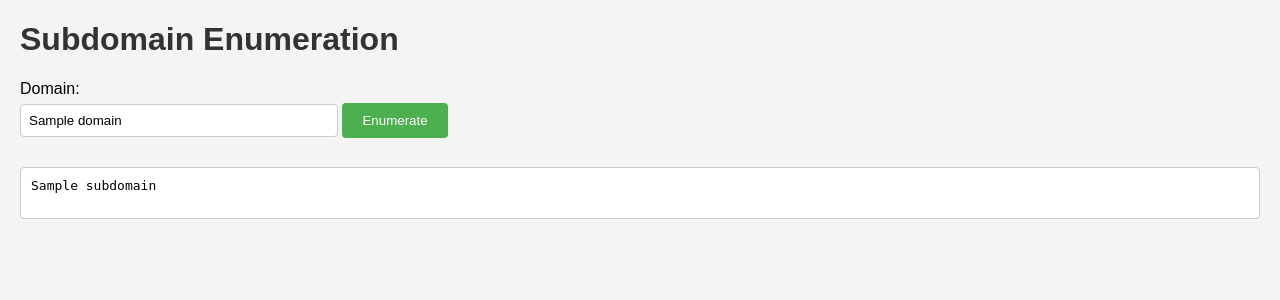
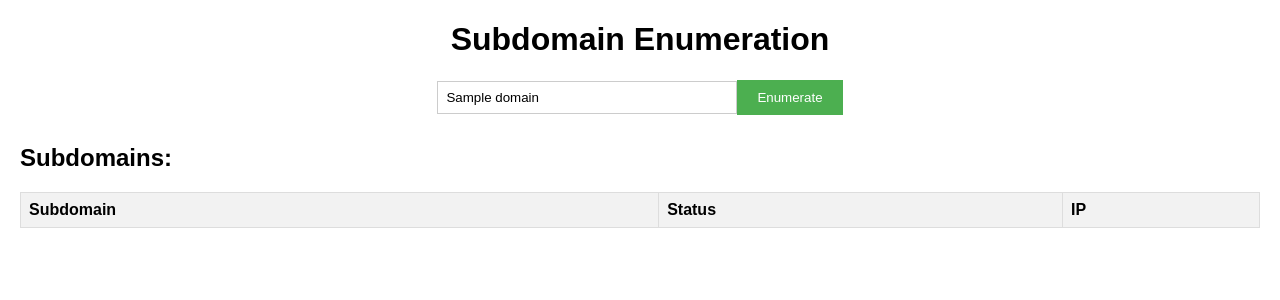
Before and after one commit to OmBhargude/Ditiss-AUG24, a Flask app: template templates/index.html in a window 1280 px wide. Shown: the top 300 px of the page. Run offline with Flask 3, Linux system fonts and the light colour scheme; the template is opened without the code that fills it: most values are stand-ins (such as "Sample title", 1, 10 or a date in 2020); lists and menus that the app fills with data are empty.

Commit message:
Update index.html

```diff
--- a/templates/index.html
+++ b/templates/index.html
@@ -1,69 +1,154 @@
 <!DOCTYPE html>
-<html>
+<html lang="en">
 <head>
+    <meta charset="UTF-8">
+    <meta name="viewport" content="width=device-width, initial-scale=1.0">
     <title>Subdomain Enumeration</title>
     <style>
         body {
             font-family: sans-serif;
             margin: 20px;
-            background-color: #f4f4f4; /* Light gray background */
         }
+
         h1 {
-            color: #333; /* Darker heading color */
+            text-align: center;
         }
-        #enum-form {
+
+        form {
+            text-align: center; /* Center the form */
             margin-bottom: 20px;
         }
+
         label {
             display: block; /* Label on its own line */
             margin-bottom: 5px;
         }
+
         input[type="text"] {
             width: 300px;
             padding: 8px;
+            margin-bottom: 10px;
             border: 1px solid #ccc;
-            border-radius: 4px;
-            margin-bottom: 10px;
+            box-sizing: border-box;
         }
-        button {
+
+        input[type="submit"] {
             padding: 10px 20px;
-            background-color: #4CAF50; /* Green button */
+            background-color: #4CAF50;
             color: white;
             border: none;
-            border-radius: 4px;
             cursor: pointer;
         }
-        #results pre {
-            font-family: monospace;
-            white-space: pre-wrap;
-            background-color: #fff; /* White background for results */
-            padding: 10px;
-            border: 1px solid #ccc;
-            border-radius: 4px;
-            overflow-x: auto; /* Add horizontal scroll if needed */
+
+        .results {
+            margin-top: 20px;
         }
+
         .error {
             color: red;
             margin-top: 10px;
+            text-align: center; /* Center error messages */
+        }
+
+        table {
+            width: 100%;
+            border-collapse: collapse;
+            margin-top: 20px;
+        }
+
+        th,
+        td {
+            border: 1px solid #ddd;
+            padding: 8px;
+            text-align: left;
+        }
+
+        th {
+            background-color: #f2f2f2;
+        }
+
+        /* Responsive table */
+        @media screen and (max-width: 600px) {
+            table {
+                display: block; /* Stack table cells vertically */
+                overflow-x: auto; /* Add horizontal scroll if needed */
+            }
+
+            th,
+            td {
+                display: block; /* Make cells stack */
+                width: auto; /* Let cells take available width */
+            }
+
+            th {
+                text-align: left; /* Align header text to the left */
+            }
         }
     </style>
 </head>
+
 <body>
     <h1>Subdomain Enumeration</h1>
-    <form id="enum-form" method="GET">
-        <label for="domain">Domain:</label>
-        <input type="text" id="domain" name="domain" value="{{ domain or '' }}">
-        <button type="submit">Enumerate</button>
-    </form>
-    <div id="results">
+
+    <form id="subdomain-form" method="GET">  </form>
+
     {% if error %}
         <p class="error">{{ error }}</p>
     {% endif %}
+
     {% if results and results.subdomains %}
-            <pre>{% for subdomain in results.subdomains %}
-{{ subdomain }}
-            {% endfor %}</pre>
+        <div class="results">
+            <h2>Subdomains:</h2>
+            <table>
+                <thead>
+                    <tr>
+                        <th>Subdomain</th>
+                        <th>Status</th>
+                        <th>IP</th>
+                    </tr>
+                </thead>
+                <tbody>
+                    {% for item in results.subdomains %}
+                        {% if item is mapping %}
+                            <tr>
+                                <td>{{ item.subdomain }}</td>
+                                <td>{{ item.status }}</td>
+                                <td>{{ item.ip }}</td>
+                            </tr>
+                        {% else %}
+                            {% set parts = item.split("|") %}
+                            {% if parts|length == 3 %}
+                                <tr>
+                                    <td>{{ parts[0].strip() }}</td>
+                                    <td>{{ parts[1].strip() }}</td>
+                                    <td>{{ parts[2].strip() }}</td>
+                                </tr>
                             {% endif %}
+                        {% endif %}
+                    {% endfor %}
+                </tbody>
+            </table>
         </div>
+    {% endif %}
+
+    <script>
+        const form = document.getElementById('subdomain-form');
+        const domainInput = document.createElement('input');
+        domainInput.type = 'text';
+        domainInput.id = 'domain';
+        domainInput.name = 'domain';
+        domainInput.placeholder = 'Enter Domain';
+        domainInput.value = "{{ domain or '' }}"; // Set the value from Flask
+
+        const submitButton = document.createElement('input');
+        submitButton.type = 'submit';
+        submitButton.value = 'Enumerate';
+
+        form.appendChild(domainInput);
+        form.appendChild(submitButton);
+
+
+    </script>
+
 </body>
 </html>
```
Lines whose indentation alone changed are shown as unchanged.
